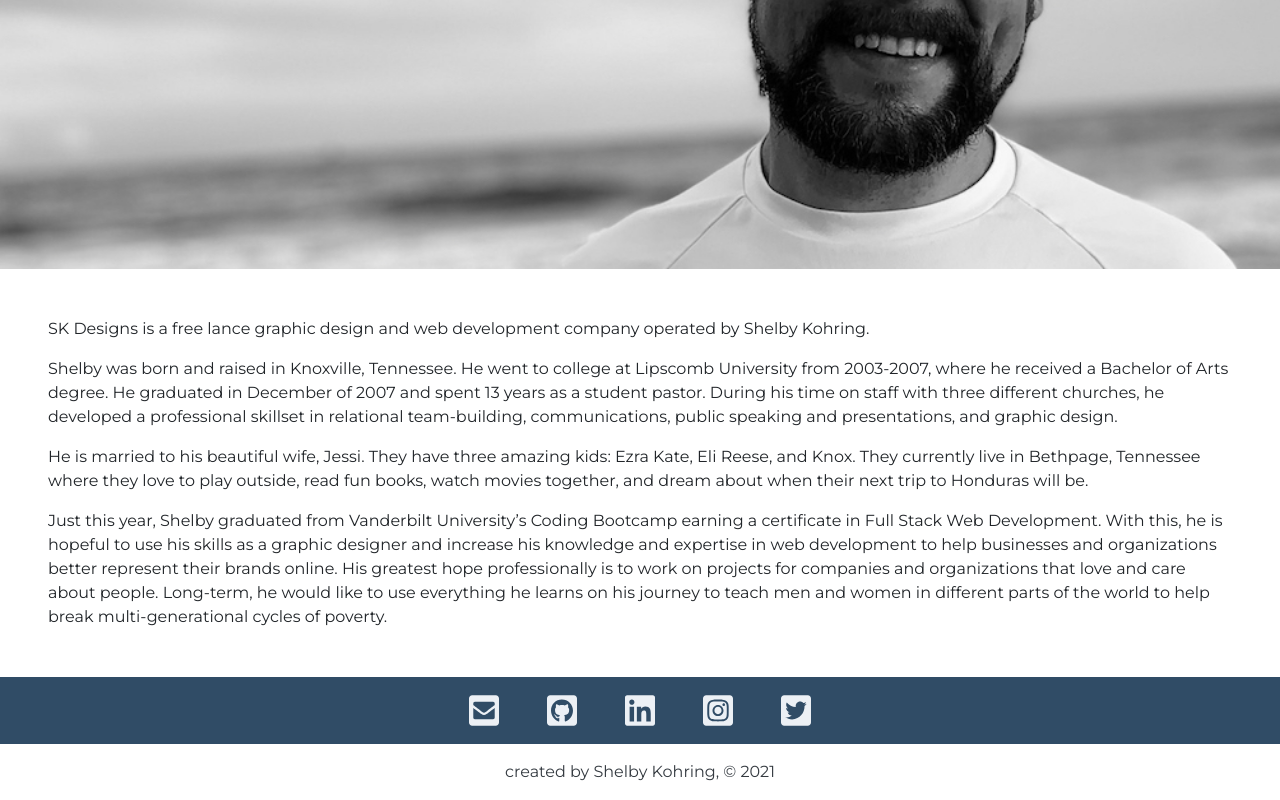
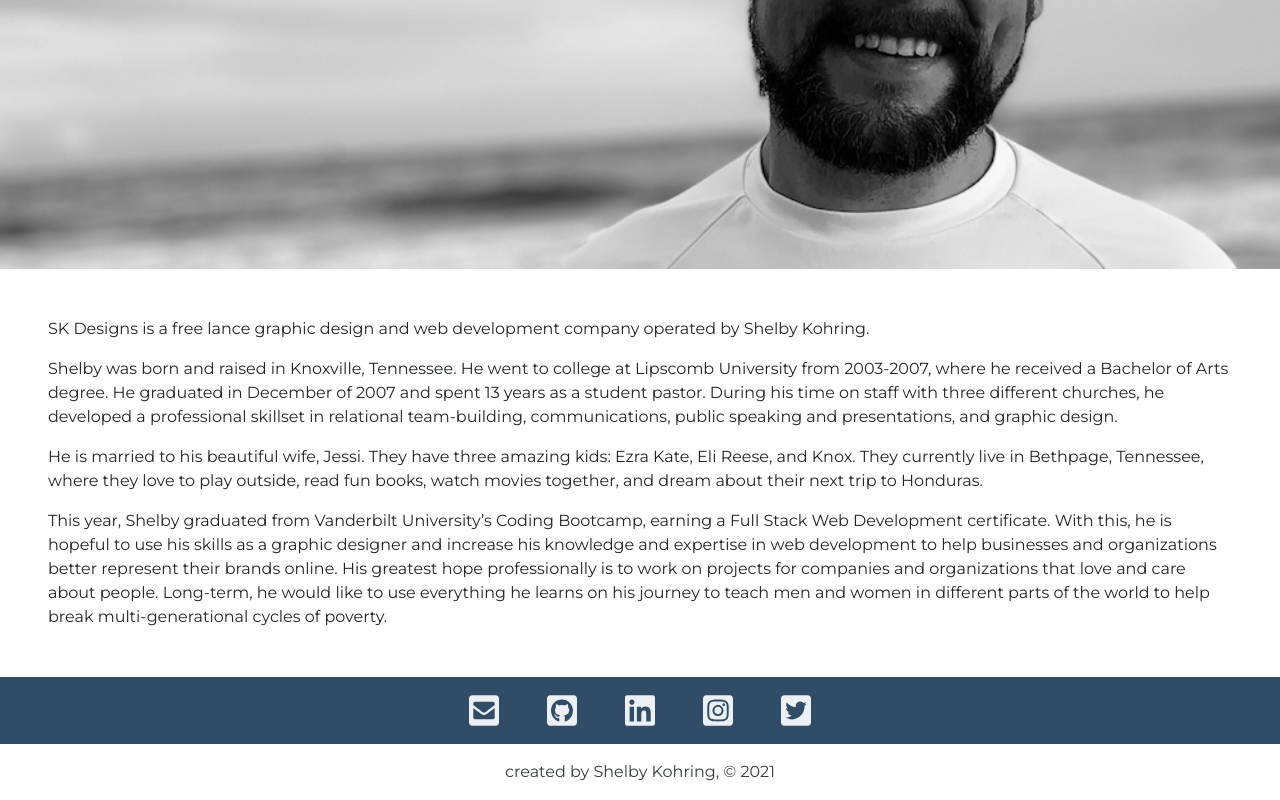
Before and after one commit to kohringsw/kohring-react, a React (Create React App) app: page / in a window 1280 px wide. Shown: the part 701-1501 px from the top of the page. Built offline with nearby package versions, Linux system fonts and the light colour scheme.

Commit message:
link updates in development component

```diff
--- a/src/components/About/index.js
+++ b/src/components/About/index.js
@@ -18,28 +18,28 @@ function About() {
           Shelby was born and raised in Knoxville, Tennessee. He went to college
           at Lipscomb University from 2003-2007, where he received a Bachelor of
           Arts degree. He graduated in December of 2007 and spent 13 years as a
-          student pastor. During his time on staff with three different churches, he developed a professional skillset in relational
+          student pastor. During his time on staff with three different
+          churches, he developed a professional skillset in relational
           team-building, communications, public speaking and presentations, and
           graphic design.
         </p>
         <p>
           He is married to his beautiful wife, Jessi. They have three amazing
           kids: Ezra Kate, Eli Reese, and Knox. They currently live in Bethpage,
-          Tennessee where they love to play outside, read fun books, watch
-          movies together, and dream about when their next trip to Honduras will
-          be.
+          Tennessee, where they love to play outside, read fun books, watch
+          movies together, and dream about their next trip to Honduras.
         </p>
         <p>
-          Just this year, Shelby graduated from Vanderbilt University’s Coding
-          Bootcamp earning a certificate in Full Stack Web Development. With
-          this, he is hopeful to use his skills as a graphic designer and
-          increase his knowledge and expertise in web development to help
-          businesses and organizations better represent their brands online. His
-          greatest hope professionally is to work on projects for companies and
-          organizations that love and care about people. Long-term, he would
-          like to use everything he learns on his journey to teach men and women
-          in different parts of the world to help break multi-generational
-          cycles of poverty.
+          This year, Shelby graduated from Vanderbilt University’s Coding
+          Bootcamp, earning a Full Stack Web Development certificate. With this,
+          he is hopeful to use his skills as a graphic designer and increase his
+          knowledge and expertise in web development to help businesses and
+          organizations better represent their brands online. His greatest hope
+          professionally is to work on projects for companies and organizations
+          that love and care about people. Long-term, he would like to use
+          everything he learns on his journey to teach men and women in
+          different parts of the world to help break multi-generational cycles
+          of poverty.
         </p>
       </div>
     </section>
--- a/src/components/Development/index.js
+++ b/src/components/Development/index.js
@@ -16,14 +16,25 @@ function Development() {
 
           <div className="mb-5 mx-5">
             <p>
-              Below are a few of the development projects Shelby produced through the Coding Bootcamp with Vanderbilt. To learn more about these apps use the buttons under the images to navigate to the app website or the GitHub repository. You can also visit <a href="https://github.com/kohringsw" target="_blank" rel="noreferrer">Shelby's GitHub profile</a> to see more of his web development work.
+              Below are a few of the development projects Shelby produced
+              through the Coding Bootcamp with Vanderbilt. To learn more about
+              these apps use the buttons under the images to navigate to the app
+              website or the GitHub repository. You can also visit{" "}
+              <a
+                href="https://github.com/shelbykohring"
+                target="_blank"
+                rel="noreferrer"
+              >
+                Shelby's GitHub profile
+              </a>{" "}
+              to see more of his web development work.
             </p>
           </div>
 
           <div className="d-flex justify-content-center mb-5">
             <div className="mx-5 mt-2">
               <a
-                href="https://kohringsw.github.io/hike-now/"
+                href="https://shelbykohring.github.io/hike-now/"
                 target="_blank"
                 rel="noreferrer"
               >
@@ -36,7 +47,7 @@ function Development() {
               <div className="button-container w-100 row justify-content-around ml-1 mr-1">
                 <a
                   className="button text-decoration-none text-light p-3 badge mt-4 col-5"
-                  href="https://kohringsw.github.io/hike-now/"
+                  href="https://shelbykohring.github.io/hike-now/"
                   target="_blank "
                   rel="noreferrer"
                 >
@@ -44,7 +55,7 @@ function Development() {
                 </a>
                 <a
                   className="button text-decoration-none text-light p-3 badge mt-4 col-5"
-                  href="https://github.com/kohringsw/hike-now"
+                  href="https://github.com/shelbykohring/hike-now"
                   target="_blank"
                   rel="noreferrer"
                 >
@@ -91,7 +102,7 @@ function Development() {
           <div className="d-flex justify-content-center mb-5">
             <div className="mx-5 mt-2">
               <a
-                href="https://kohringsw.github.io/simply-plan-it/"
+                href="https://shelbykohring.github.io/simply-plan-it/"
                 target="_blank"
                 rel="noreferrer"
               >
@@ -104,7 +115,7 @@ function Development() {
               <div className="button-container w-100 row justify-content-around ml-1 mr-1">
                 <a
                   className="button text-decoration-none text-light p-3 badge mt-4 col-5"
-                  href="https://kohringsw.github.io/simply-plan-it/"
+                  href="https://shelbykohring.github.io/simply-plan-it/"
                   target="_blank "
                   rel="noreferrer"
                 >
@@ -112,7 +123,7 @@ function Development() {
                 </a>
                 <a
                   className="button text-decoration-none text-light p-3 badge mt-4 col-5"
-                  href="https://github.com/kohringsw/simply-plan-it"
+                  href="https://github.com/shelbykohring/simply-plan-it"
                   target="_blank"
                   rel="noreferrer"
                 >
@@ -125,7 +136,7 @@ function Development() {
           <div className="d-flex justify-content-center mb-5">
             <div className="mx-5 mt-2">
               <a
-                href="https://kohringsw.github.io/weather-dashboard/"
+                href="https://shelbykohring.github.io/weather-dashboard/"
                 target="_blank"
                 rel="noreferrer"
               >
@@ -138,7 +149,7 @@ function Development() {
               <div className="button-container w-100 row justify-content-around ml-1 mr-1">
                 <a
                   className="button text-decoration-none text-light p-3 badge mt-4 col-5"
-                  href="https://kohringsw.github.io/weather-dashboard/"
+                  href="https://shelbykohring.github.io/weather-dashboard/"
                   target="_blank "
                   rel="noreferrer"
                 >
@@ -146,7 +157,7 @@ function Development() {
                 </a>
                 <a
                   className="button text-decoration-none text-light p-3 badge mt-4 col-5"
-                  href="https://github.com/kohringsw/weather-dashboard"
+                  href="https://github.com/shelbykohring/weather-dashboard"
                   target="_blank"
                   rel="noreferrer"
                 >
```
